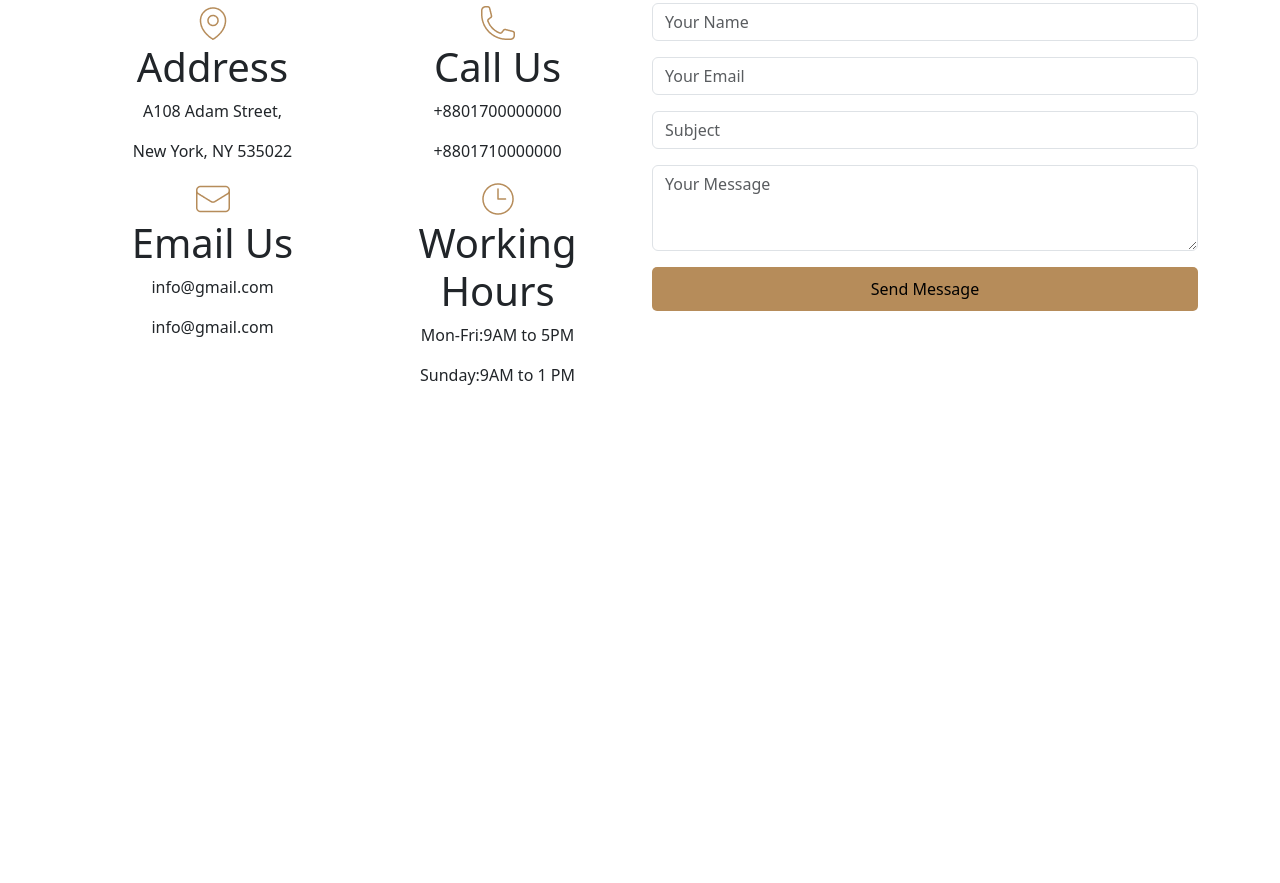
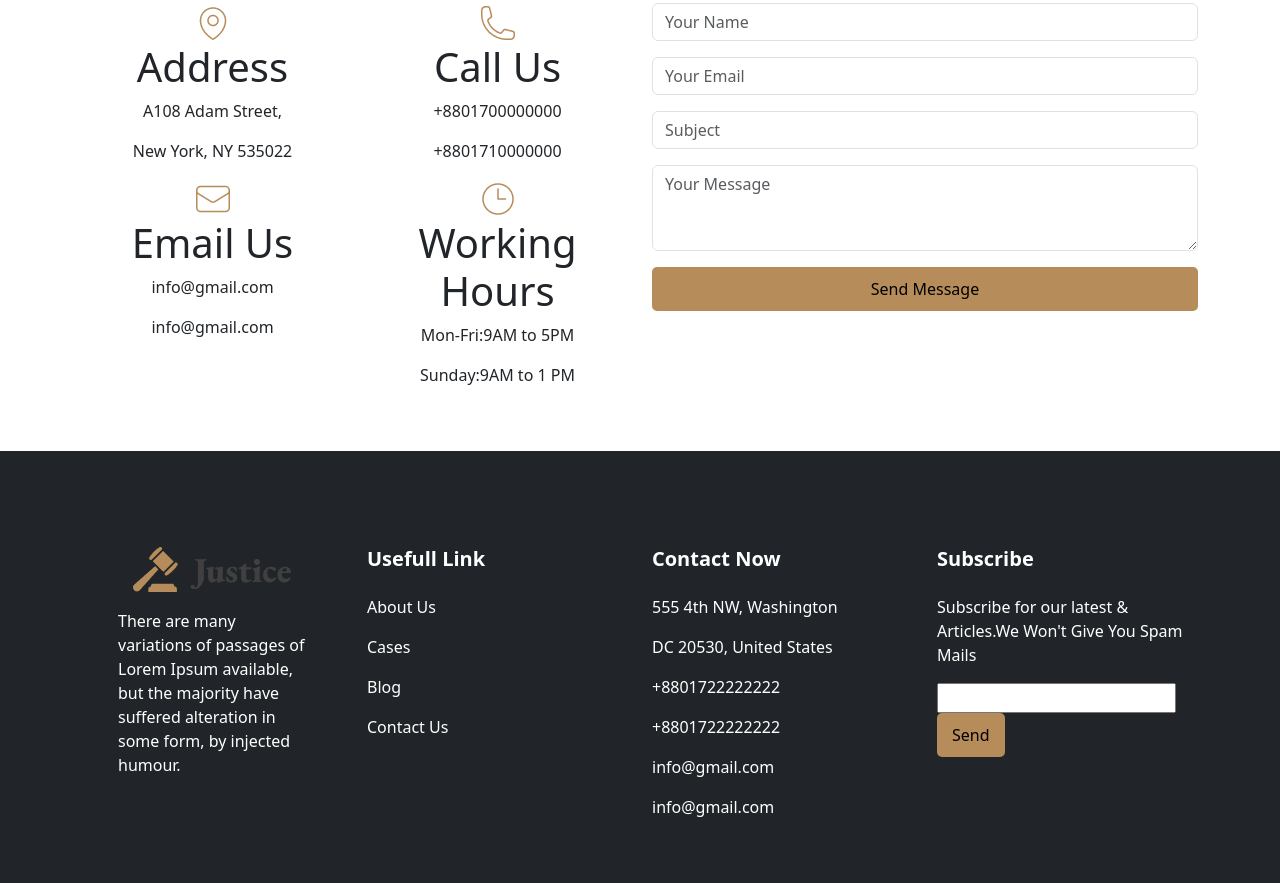
Before and after one commit to shariful0401/legal-solution-site, a plain HTML site: page index.html in a window 1280 px wide. Shown: the part 3422-4305 px from the top of the page. Before the commit the page ends 3825 px from the top, so only its background shows below. Drawn offline with nearby package versions, Linux system fonts and the light colour scheme.

Commit message:
added footer section

```diff
--- a/css/style.css
+++ b/css/style.css
@@ -27,3 +27,10 @@
   }
 
 }
+
+.footer-section{
+  display: flex;
+}
+.justice p{
+  /* padding-right:300px ; */
+}
--- a/index.html
+++ b/index.html
@@ -302,7 +302,7 @@
       <!-- Question section end -->
 
       <!-- Contact section start -->
-      <section class="container pt-5">
+      <section class="container pt-5 pb-5">
         <div class="text-center">
           <h1 class="fw-bold">Contact With Us</h1>
           <p>There are many variations of passages of Lorem Ipsum available, but the majority have suffered alteration
@@ -368,6 +368,44 @@
       </section>
       <!-- Contact section end -->
     </main>
+    <!-- Footer section start -->
+    <footer class="text-bg-dark pt-5">
+      <div class="container pt-5 pb-5">
+        <div class="row">
+          <div class="justice col-lg-3 col-sm-12 px-5">
+            <div class="text-center">
+              <img src="images/logo2.png" alt="">
+            </div>
+            <p class="pt-3">There are many variations of passages of Lorem Ipsum available, but the majority have
+              suffered
+              alteration in some form, by injected humour.</p>
+          </div>
+          <div class="col-lg-3 col-sm-12">
+            <h5 class="fw-bold pb-3">Usefull Link</h5>
+            <p>About Us</p>
+            <p>Cases</p>
+            <p>Blog</p>
+            <p>Contact Us</p>
+          </div>
+          <div class="col-lg-3 col-sm-12">
+            <h5 class="fw-bold pb-3">Contact Now</h5>
+            <p>555 4th NW, Washington</p>
+            <p>DC 20530, United States</p>
+            <p>+8801722222222</p>
+            <p>+8801722222222</p>
+            <p>info@gmail.com</p>
+            <p>info@gmail.com</p>
+          </div>
+          <div class="col-lg-3 col-sm-12">
+            <h5 class="fw-bold pb-3">Subscribe</h5>
+            <p>Subscribe for our latest & Articles.We Won't Give You Spam Mails</p>
+            <input type="email" name="" id="">
+            <button class="buttons">Send</button>
+          </div>
+        </div>
+      </div>
+    </footer>
+    <!-- Footer section end -->
     <!-- Bootstrap js -->
     <script src="https://cdn.jsdelivr.net/npm/bootstrap@5.3.2/dist/js/bootstrap.bundle.min.js"></script>
   </body>
```
